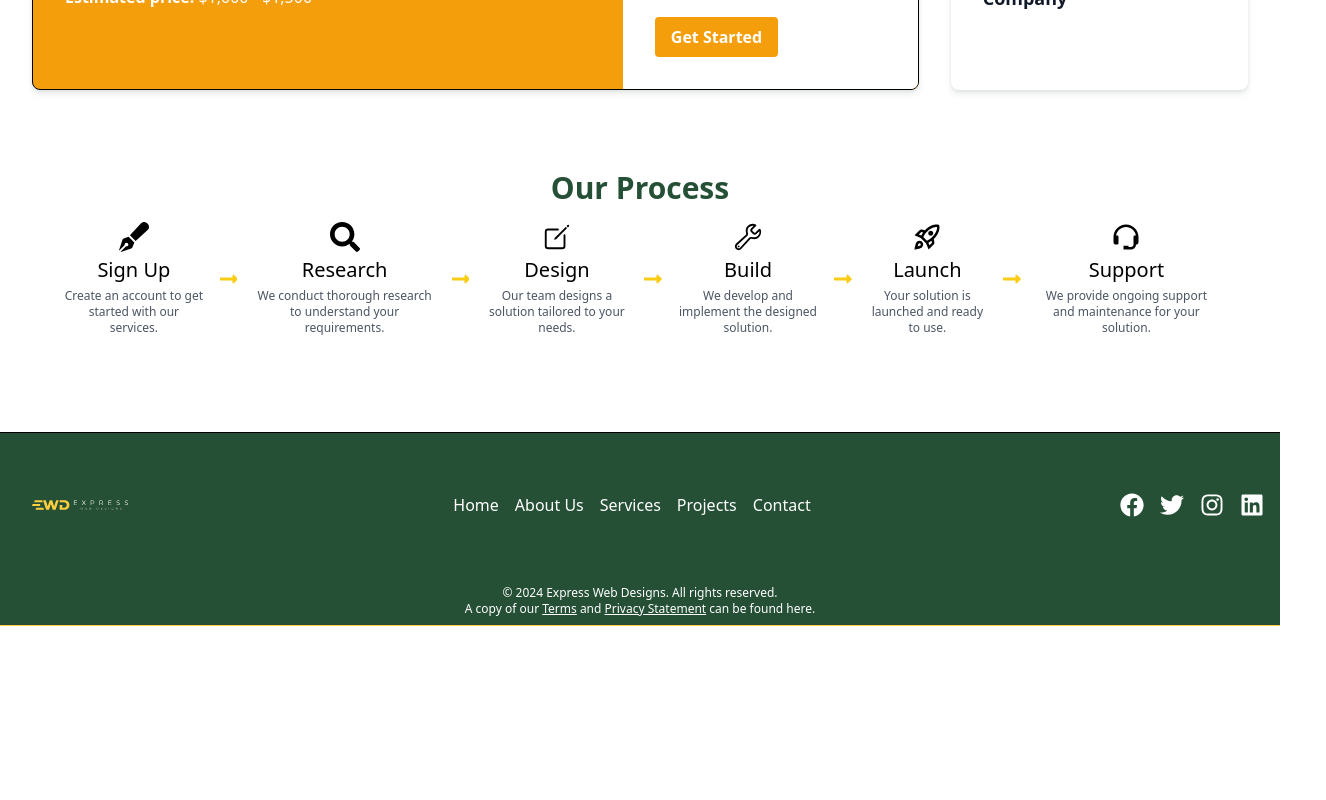
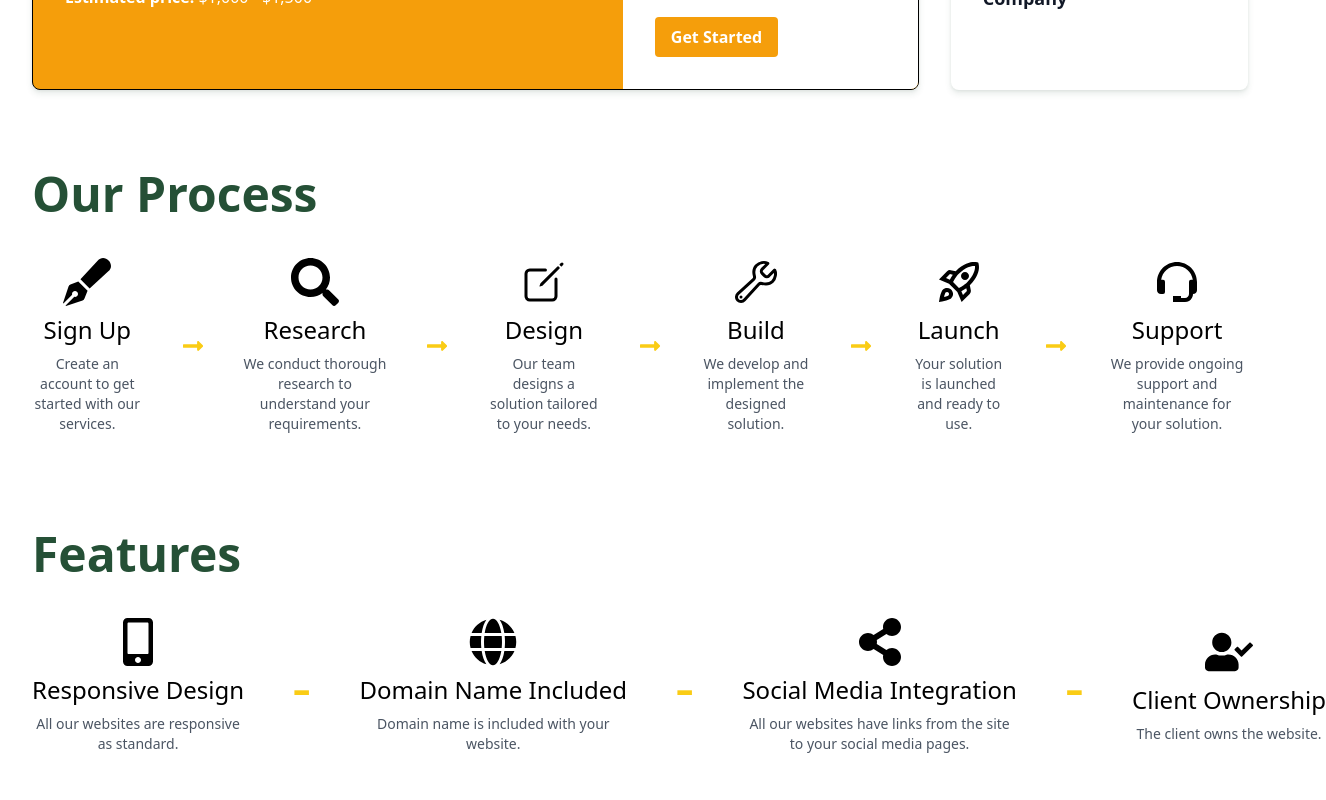
Before and after one commit to jdm1991/final-express, a Next.js app: page /webDesign in a window 1280 px wide. Shown: the part 1480-2280 px from the top of the page, 1326 px wide, since content can reach past the window. Before the commit the page ends 2106 px from the top, so only its background shows below. Built offline with nearby package versions, Linux system fonts and the light colour scheme.

Commit message:
Features section built

```diff
--- a/package.json
+++ b/package.json
@@ -10,6 +10,7 @@
     "seed": "node prisma/seed.js"
   },
   "dependencies": {
+    "@fortawesome/fontawesome-free": "^6.5.2",
     "@heroicons/react": "^2.1.3",
     "@prisma/client": "^5.13.0",
     "@vercel/postgres": "^0.8.0",
--- /dev/null
+++ b/src/app/components/Features.jsx
@@ -0,0 +1,59 @@
+// components/Features.js
+
+import { FaMobileAlt, FaGlobe, FaShareAlt, FaUserCheck } from "react-icons/fa";
+
+export default function Features() {
+  const features = [
+    {
+      title: "Responsive Design",
+      description: "All our websites are responsive as standard.",
+      icon: FaMobileAlt,
+    },
+    {
+      title: "Domain Name Included",
+      description: "Domain name is included with your website.",
+      icon: FaGlobe,
+    },
+    {
+      title: "Social Media Integration",
+      description:
+        "All our websites have links from the site to your social media pages.",
+      icon: FaShareAlt,
+    },
+    {
+      title: "Client Ownership",
+      description: "The client owns the website.",
+      icon: FaUserCheck,
+    },
+  ];
+
+  return (
+    <section className="bg-white py-12">
+      <div className="max-w-7xl mx-auto px-8 sm:px-6 lg:px-8">
+        <h2 className="text-4xl md:text-5xl font-bold text-[#255036] mb-10 text-left">
+          Features
+        </h2>
+        <div className="flex justify-between items-center space-x-12">
+          {features.map((feature, index) => (
+            <>
+              <div key={index} className="flex items-center space-x-4">
+                <div className="flex flex-col items-center space-y-2 hover:scale-110 transition-all duration-300">
+                  <feature.icon className="text-5xl text-current" />
+                  <p className="text-2xl text-black whitespace-nowrap">
+                    {feature.title}
+                  </p>
+                  <p className="text-sm text-gray-600 text-center">
+                    {feature.description}
+                  </p>
+                </div>
+              </div>
+              {index !== features.length - 1 && (
+                <div className="text-6xl text-yellow-400">-</div>
+              )}
+            </>
+          ))}
+        </div>
+      </div>
+    </section>
+  );
+}
--- a/src/app/components/Process.jsx
+++ b/src/app/components/Process.jsx
@@ -1,91 +1,67 @@
-// Process.js
 import { FaPenFancy, FaLongArrowAltRight, FaSearch } from "react-icons/fa";
 import { IoCreateOutline, IoBuildOutline } from "react-icons/io5";
 import { MdOutlineRocketLaunch } from "react-icons/md";
 import { BiSupport } from "react-icons/bi";
 
-export default function Process({ size = "normal", spacing = "normal" }) {
-  const iconSize = size === "small" ? "text-3xl" : "text-5xl";
-  const textSize = size === "small" ? "text-xl" : "text-2xl";
-  const descriptionSize = size === "small" ? "text-xs" : "text-sm";
-  const arrowSize = size === "small" ? "text-4xl" : "text-6xl";
-  const spacingX = spacing === "condensed" ? "space-x-4" : "space-x-10";
-  const spacingY = spacing === "condensed" ? "space-y-1" : "space-y-2";
-
-  const headerSize =
-    size === "small" ? "text-2xl md:text-3xl" : "text-4xl md:text-5xl";
-  const headerAlignment = size === "small" ? "text-center" : "text-left";
-
+export default function Process() {
   return (
-    <section className="bg-white pt-4 pb-8">
+    <>
+      <section className="bg-white py-12">
         <div className="max-w-7xl mx-auto px-8 sm:px-6 lg:px-8">
-        <h2
-          className={`${headerSize} font-bold text-[#255036] mb-4 ${headerAlignment}`}
-        >
+          <h2 className="text-4xl md:text-5xl font-bold text-[#255036] mb-10 text-left">
             Our Process
           </h2>
-        <div className={`flex justify-center items-center ${spacingX}`}>
-          <div
-            className={`flex flex-col items-center ${spacingY} hover:scale-110 transition-all duration-300`}
-          >
-            <FaPenFancy className={`${iconSize} text-current`} />
-            <p className={`${textSize} text-black`}>Sign Up</p>
-            <p className={`${descriptionSize} text-gray-600 text-center`}>
+          <div className="flex justify-center items-center space-x-10">
+            <div className="flex flex-col items-center space-y-2 hover:scale-110 transition-all duration-300">
+              <FaPenFancy className="text-5xl text-current" />
+              <p className="text-2xl text-black">Sign Up</p>
+              <p className="text-sm text-gray-600 text-center">
                 Create an account to get started with our services.
               </p>
             </div>
-          <FaLongArrowAltRight className={`${arrowSize} text-yellow-400`} />
-          <div
-            className={`flex flex-col items-center ${spacingY} hover:scale-110 transition-all duration-300`}
-          >
-            <FaSearch className={`${iconSize} text-current`} />
-            <p className={`${textSize} text-black`}>Research</p>
-            <p className={`${descriptionSize} text-gray-600 text-center`}>
+            <FaLongArrowAltRight className="text-6xl text-yellow-400" />
+            <div className="flex flex-col items-center space-y-2 hover:scale-110 transition-all duration-300">
+              <FaSearch className="text-5xl text-current" />
+              <p className="text-2xl text-black">Research</p>
+              <p className="text-sm text-gray-600 text-center">
                 We conduct thorough research to understand your requirements.
               </p>
             </div>
-          <FaLongArrowAltRight className={`${arrowSize} text-yellow-400`} />
-          <div
-            className={`flex flex-col items-center ${spacingY} hover:scale-110 transition-all duration-300`}
-          >
-            <IoCreateOutline className={`${iconSize} text-current`} />
-            <p className={`${textSize} text-black`}>Design</p>
-            <p className={`${descriptionSize} text-gray-600 text-center`}>
+            <FaLongArrowAltRight className="text-6xl text-yellow-400" />
+            <div className="flex flex-col items-center space-y-2 hover:scale-110 transition-all duration-300">
+              <IoCreateOutline className="text-5xl text-current" />
+              <p className="text-2xl text-black">Design</p>
+              <p className="text-sm text-gray-600 text-center">
                 Our team designs a solution tailored to your needs.
               </p>
             </div>
-          <FaLongArrowAltRight className={`${arrowSize} text-yellow-400`} />
-          <div
-            className={`flex flex-col items-center ${spacingY} hover:scale-110 transition-all duration-300`}
-          >
-            <IoBuildOutline className={`${iconSize} text-current`} />
-            <p className={`${textSize} text-black`}>Build</p>
-            <p className={`${descriptionSize} text-gray-600 text-center`}>
+            <FaLongArrowAltRight className="text-6xl text-yellow-400" />
+            <div className="flex flex-col items-center space-y-2 hover:scale-110 transition-all duration-300">
+              <IoBuildOutline className="text-5xl text-current" />
+              <p className="text-2xl text-black">Build</p>
+              <p className="text-sm text-gray-600 text-center">
                 We develop and implement the designed solution.
               </p>
             </div>
-          <FaLongArrowAltRight className={`${arrowSize} text-yellow-400`} />
-          <div
-            className={`flex flex-col items-center ${spacingY} hover:scale-110 transition-all duration-300`}
-          >
-            <MdOutlineRocketLaunch className={`${iconSize} text-current`} />
-            <p className={`${textSize} text-black`}>Launch</p>
-            <p className={`${descriptionSize} text-gray-600 text-center`}>
+            <FaLongArrowAltRight className="text-6xl text-yellow-400" />
+            <div className="flex flex-col items-center space-y-2 hover:scale-110 transition-all duration-300">
+              <MdOutlineRocketLaunch className="text-5xl text-current" />
+              <p className="text-2xl text-black">Launch</p>
+              <p className="text-sm text-gray-600 text-center">
                 Your solution is launched and ready to use.
               </p>
             </div>
-          <FaLongArrowAltRight className={`${arrowSize} text-yellow-400`} />
-          <div
-            className={`flex flex-col items-center ${spacingY} hover:scale-110 transition-all duration-300`}
-          >
-            <BiSupport className={`${iconSize} text-current`} />
-            <p className={`${textSize} text-black`}>Support</p>
-            <p className={`${descriptionSize} text-gray-600 text-center`}>
+            <FaLongArrowAltRight className="text-6xl text-yellow-400" />
+            <div className="flex flex-col items-center space-y-2 hover:scale-110 transition-all duration-300">
+              <BiSupport className="text-5xl text-current" />
+              <p className="text-2xl text-black">Support</p>
+              <p className="text-sm text-gray-600 text-center">
                 We provide ongoing support and maintenance for your solution.
               </p>
             </div>
           </div>
         </div>
       </section>
+    </>
   );
 }
--- a/src/app/styles/globals.css
+++ b/src/app/styles/globals.css
@@ -1,6 +1,8 @@
 @tailwind base;
 @tailwind components;
 @tailwind utilities;
+
+@import '@fortawesome/fontawesome-free/css/all.css';
 
 /* globals.css */
 .nav-container {
--- a/src/app/webDesign/page.jsx
+++ b/src/app/webDesign/page.jsx
@@ -1,5 +1,6 @@
 // WebsiteDesign.js
 import Process from "../components/Process";
+import Features from "../components/Features"
 
 export default function WebsiteDesign() {
   return (
@@ -245,11 +246,8 @@ export default function WebsiteDesign() {
       </section>
 
       {/* Add the Process component */}
-      <section className="pt-4 sm:pt-6 md:pt-8 pb-8 sm:pb-12 md:pb-16">
-        <div className="max-w-7xl mx-auto px-4 sm:px-6 lg:px-8">
-          <Process size="small" spacing="condensed" />
-        </div>
-      </section>
+      <Process />
+      <Features />
     </div>
   );
 }
```
Also changed, not shown: 1 other file (tests, documents, lock files or other folders). Lines whose indentation alone changed are shown as unchanged.
